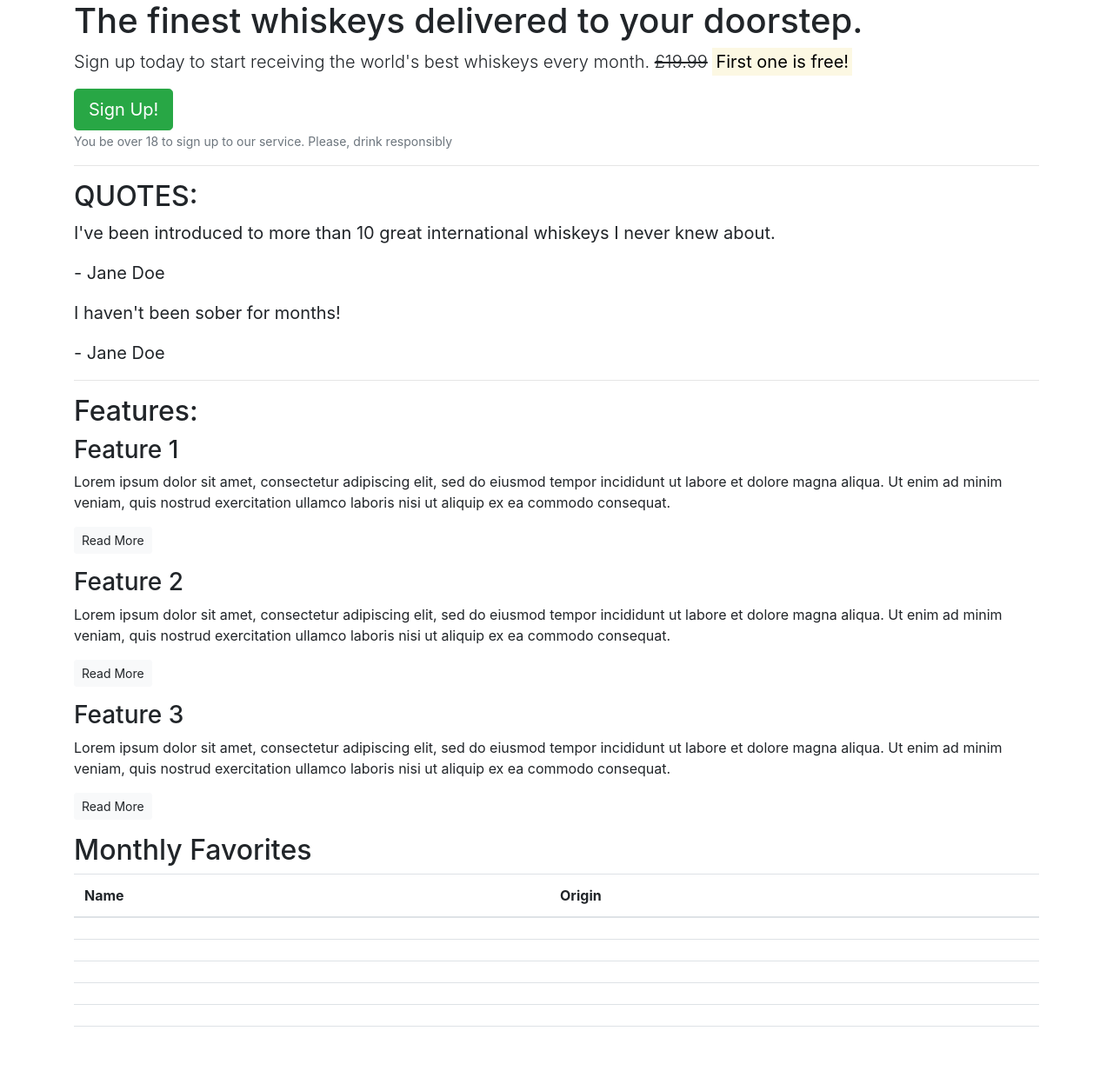
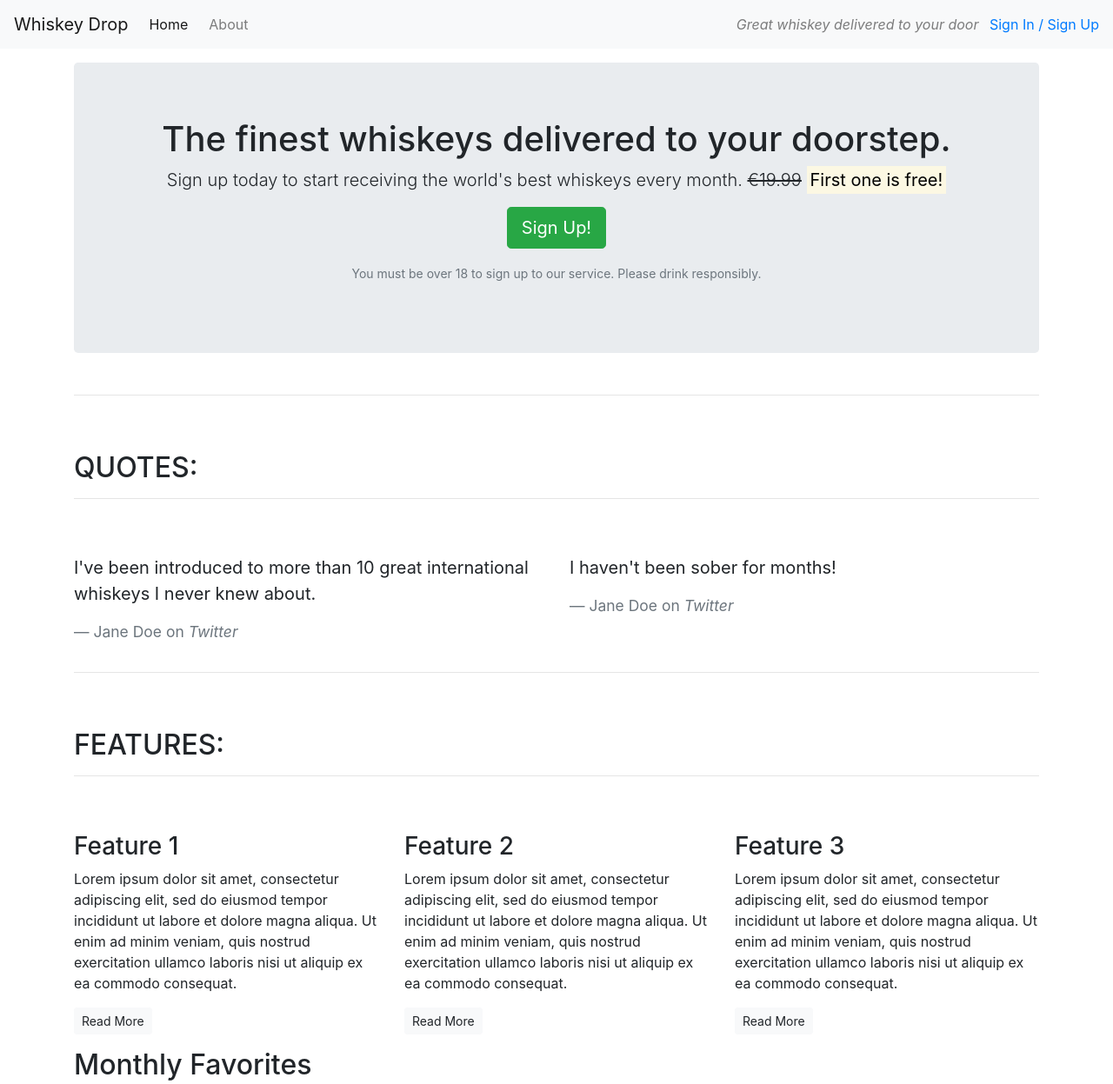
Before and after one commit to monicathomas8/Whiskey-drop, a plain HTML site: page index.html in a window 1280 px wide. Shown: the top 1247 px of the page at 87% size. Before the commit the page ends 1221 px from the top, so only its background shows below. Drawn offline with nearby package versions, Linux system fonts and the light colour scheme.

Commit message:
added nav and callout box

```diff
--- a/index.html
+++ b/index.html
@@ -1,72 +1,111 @@
 <!DOCTYPE html>
 <html lang="en">
+
 <head>
     <meta charset="UTF-8">
 
     <meta name="viewport" content="width=device-width, initial-scale=1.0">
-    <link rel="stylesheet" href="https://cdn.jsdelivr.net/npm/bootstrap@4.6.2/dist/css/bootstrap.min.css" integrity="sha384-xOolHFLEh07PJGoPkLv1IbcEPTNtaed2xpHsD9ESMhqIYd0nLMwNLD69Npy4HI+N" crossorigin="anonymous">
-    <script src="https://cdn.jsdelivr.net/npm/bootstrap@4.6.2/dist/js/bootstrap.bundle.min.js" integrity="sha384-Fy6S3B9q64WdZWQUiU+q4/2Lc9npb8tCaSX9FK7E8HnRr0Jz8D6OP9dO5Vg3Q9ct" crossorigin="anonymous"></script>
+    <link rel="stylesheet" href="https://cdn.jsdelivr.net/npm/bootstrap@4.6.2/dist/css/bootstrap.min.css"
+        integrity="sha384-xOolHFLEh07PJGoPkLv1IbcEPTNtaed2xpHsD9ESMhqIYd0nLMwNLD69Npy4HI+N" crossorigin="anonymous">
+    <script src="https://cdn.jsdelivr.net/npm/bootstrap@4.6.2/dist/js/bootstrap.bundle.min.js"
+        integrity="sha384-Fy6S3B9q64WdZWQUiU+q4/2Lc9npb8tCaSX9FK7E8HnRr0Jz8D6OP9dO5Vg3Q9ct" crossorigin="anonymous">
+    </script>
 
     <title>Whiskey Drop | Taste a new whiskey every month</title>
 </head>
+
 <body>
-    <article class="container">
+        <!--Nav-->
+    <nav class="navbar navbar-light navbar-expand-sm bg-light">
+        <a href="/" class="navbar-brand">
+                    Whiskey Drop</a>
+        <ul class="navbar-nav mr-auto">
+            <li class="active nav-item mr-2"><a class="nav-link" href="/">Home</a></li>
+            <li class="nav-item mr-2"><a class="nav-link" href="">About</a></li>
+            <li class="nav-item mr-2 d-block d-sm-none"><a class="nav-link" href="">Sign In / Sign Up</a></li>
+        </ul>
+
+        <div class="d-none d-md-block">
+            <p class="navbar-text my-auto mr-2"><i>Great whiskey delivered to your door</i></p>
+            <a href="/login">Sign In / Sign Up</a>
+        </div>
+        <!--</div>-->
+    </nav>
+    <article class="container mt-3">
         <!-- Callout -->
-        <section class="callout">
+        <div class="row">
+            <div class="col-12">
+                <section class="callout jumbotron text-center">
                     <h1>The finest whiskeys delivered to your doorstep.</h1>
                     <p class="lead">Sign up today to start receiving the world's best whiskeys every month.
-            <s>£19.99</s> <strong><mark> First one is free!</mark></strong></p>
-            <button class="btn btn-success btn-lg">Sign Up!</button>
-            <p class="text-muted"><small>You be over 18 to sign up to our service. Please, drink responsibly</small></p>
+                        <s class="d-none d-sm-inline">€19.99</s>
+                        <span class="d-inline d-sm-none"><br></span>
+                        <strong><mark>First one is free!</mark></strong></p>
+                    <p><button class="btn btn-lg btn-success">Sign Up!</button></p>
+                    <p class="text-muted"><small>You must be over 18 to sign up to our service. Please drink responsibly.</small></p>
                 </section>
+            </div>
+        </div>
         <!-- /.callout -->
         <hr>
-
         <!-- Quotes -->
         <section class="quotes">
+            <div class="row">
+                <div class="col-12 my-5">
                     <h2 class="text-uppercase">Quotes:</h2>
+                    <hr />
+                </div>
+            </div>
+            <div class="row">
+                <div class="col-12 col-md-6">
                     <blockquote class="blockquote">
                         <p>I've been introduced to more than 10 great international whiskeys I never knew about.</p>
-                <p>- Jane Doe</p>
+                        <footer class="blockquote-footer">Jane Doe on <cite title="Twitter">Twitter</cite></footer>
                     </blockquote>
+                </div>
+                <div class="col-12 col-md-6">
                     <blockquote class="blockquote">
                         <p>I haven't been sober for months!</p>
-                <p>- Jane Doe</p>
+                        <footer class="blockquote-footer">Jane Doe on <cite title="Twitter">Twitter</cite></footer>
                     </blockquote>
+                </div>
+            </div>
         </section>
         <!-- /.quotes -->
         <hr>
-
         <!-- Features -->
         <section class="features">
-            <h2>Features:</h2>
+            <div class="row">
+                <div class="col-12 my-5">
+                    <h2 class="text-uppercase">Features:</h2>
+                    <hr />
+                </div>
+            </div>
+            <div class="row">
+                <div class="col-12 col-md-6 col-lg-4">
                     <div class="feature">
                         <h3>Feature 1</h3>
-                <p>Lorem ipsum dolor sit amet, consectetur adipiscing elit,
-                    sed do eiusmod tempor incididunt ut labore et dolore magna aliqua.
-                    Ut enim ad minim veniam, quis nostrud exercitation ullamco laboris
-                    nisi ut aliquip ex ea commodo consequat.</p>
+                        <p>Lorem ipsum dolor sit amet, consectetur adipiscing elit, sed do eiusmod tempor incididunt ut labore et dolore magna aliqua. Ut enim ad minim veniam, quis nostrud exercitation ullamco laboris nisi ut aliquip ex ea commodo consequat.</p>
                         <p><a class="btn btn-sm btn-light" href="">Read More</a></p>
                     </div>
+                </div>
+                <div class="col-12 col-md-6 col-lg-4">
                     <div class="feature">
                         <h3>Feature 2</h3>
-                <p>Lorem ipsum dolor sit amet, consectetur adipiscing elit,
-                    sed do eiusmod tempor incididunt ut labore et dolore magna aliqua.
-                    Ut enim ad minim veniam, quis nostrud exercitation ullamco laboris
-                    nisi ut aliquip ex ea commodo consequat.</p>
+                        <p>Lorem ipsum dolor sit amet, consectetur adipiscing elit, sed do eiusmod tempor incididunt ut labore et dolore magna aliqua. Ut enim ad minim veniam, quis nostrud exercitation ullamco laboris nisi ut aliquip ex ea commodo consequat.</p>
                         <p><a class="btn btn-sm btn-light" href="">Read More</a></p>
                     </div>
+                </div>
+                <div class="col-12 d-md-none d-lg-block col-lg-4">
                     <div class="feature">
                         <h3>Feature 3</h3>
-                <p>Lorem ipsum dolor sit amet, consectetur adipiscing elit,
-                    sed do eiusmod tempor incididunt ut labore et dolore magna aliqua.
-                    Ut enim ad minim veniam, quis nostrud exercitation ullamco laboris
-                    nisi ut aliquip ex ea commodo consequat.</p>
+                        <p>Lorem ipsum dolor sit amet, consectetur adipiscing elit, sed do eiusmod tempor incididunt ut labore et dolore magna aliqua. Ut enim ad minim veniam, quis nostrud exercitation ullamco laboris nisi ut aliquip ex ea commodo consequat.</p>
                         <p><a class="btn btn-sm btn-light" href="">Read More</a></p>
+                    </div>
+                </div>
             </div>
         </section>
         <!-- /.features -->
-
         <!--table -->
         <section>
             <h2>Monthly Favorites</h2>
```
Lines whose indentation alone changed are shown as unchanged.
